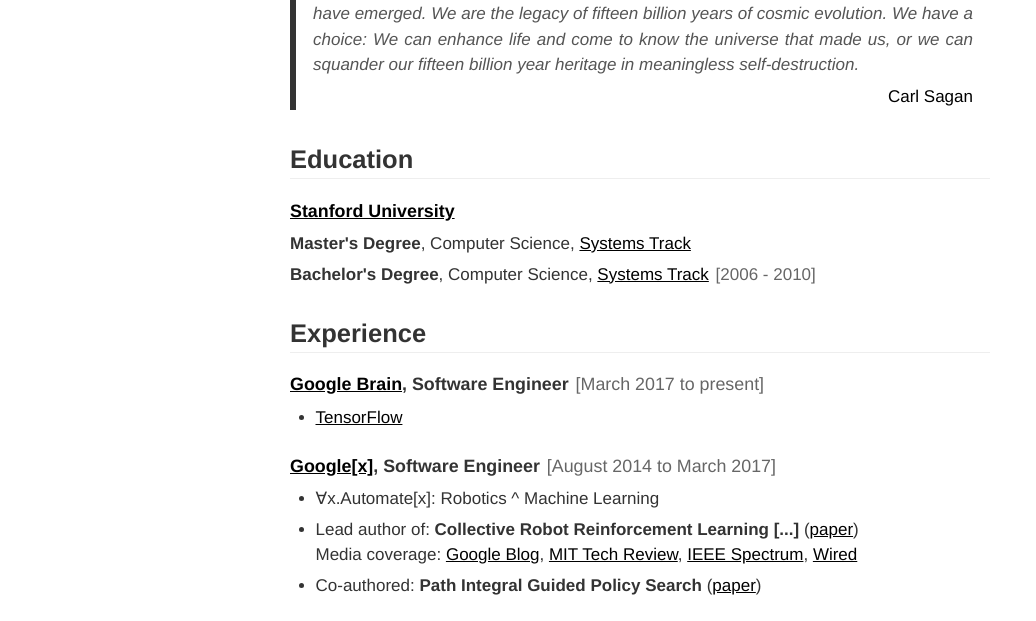
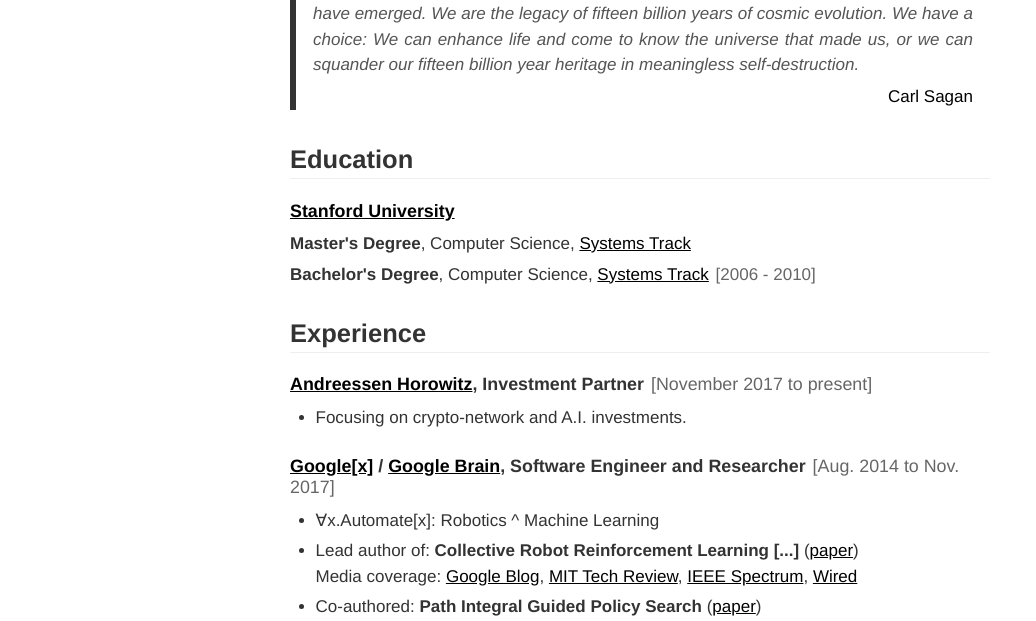
Before and after one commit to ali01/resume, a plain HTML site: page index.html in a window 1280 px wide. Shown: the part 172-793 px from the top of the page, without its empty margins (0-1036 px from the left). Drawn offline with Linux system fonts and the light colour scheme.

Commit message:
Added a16z

```diff
--- a/index.html
+++ b/index.html
@@ -56,17 +56,18 @@
 
   <h2>Experience</h2>
     <h3>
-      <a href="https://research.google.com/teams/brain/">Google Brain</a>, Software Engineer
-      <span>March 2017 to present</span>
+      <a href="https://a16z.com/">Andreessen Horowitz</a>, Investment Partner
+      <span>November 2017 to present</span>
     </h3>
     <ul class="bullet">
       <li>
-        <a href="https://www.tensorflow.org/">TensorFlow</a>
+        Focusing on crypto-network and A.I. investments.
       </li>
     </ul>
     <h3>
-      <a href="https://x.company/">Google[x]</a>, Software Engineer
-      <span>August 2014 to March 2017</span>
+      <a href="https://x.company/">Google[x]</a> /
+      <a href="https://research.google.com/teams/brain/">Google Brain</a>, Software Engineer and Researcher
+      <span>Aug. 2014 to Nov. 2017</span>
     </h3>
     <ul class="bullet">
       <li>
```
